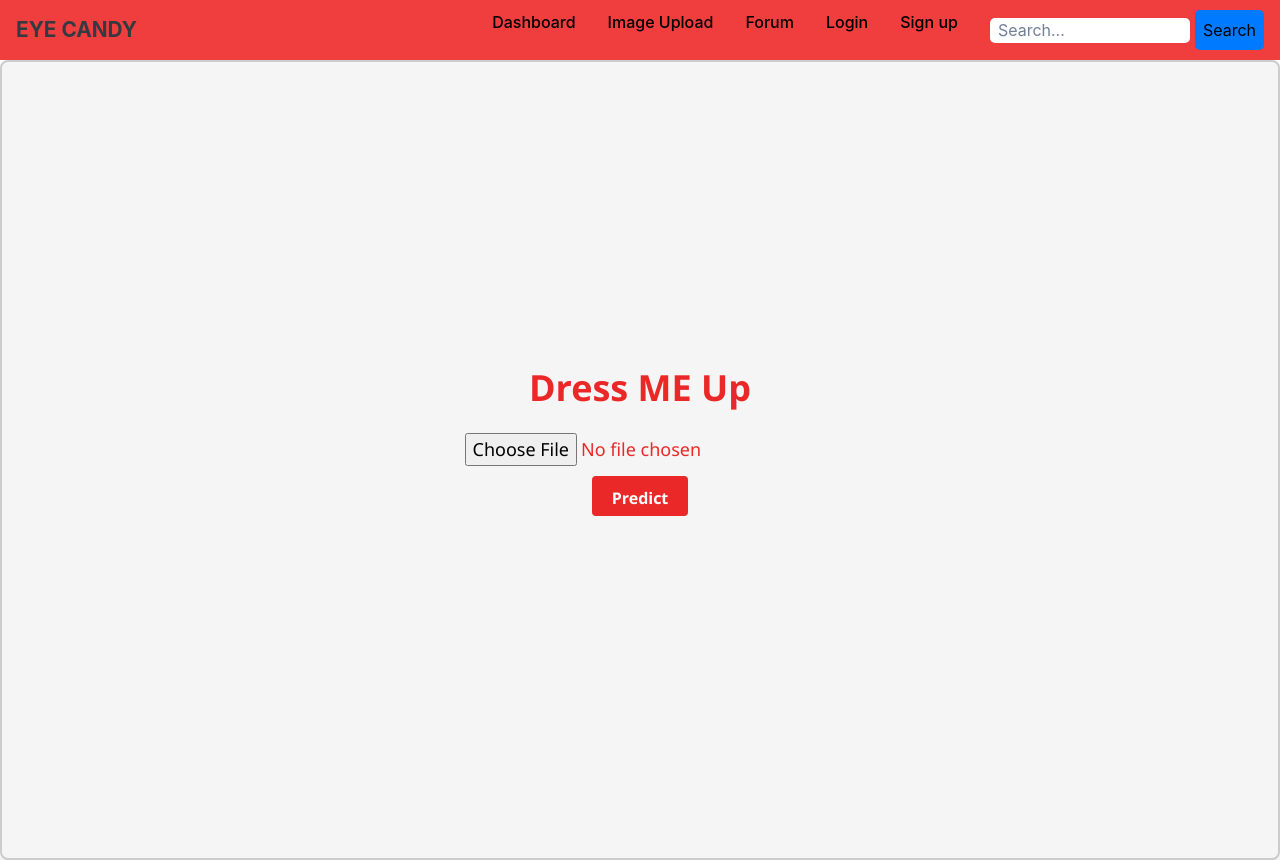
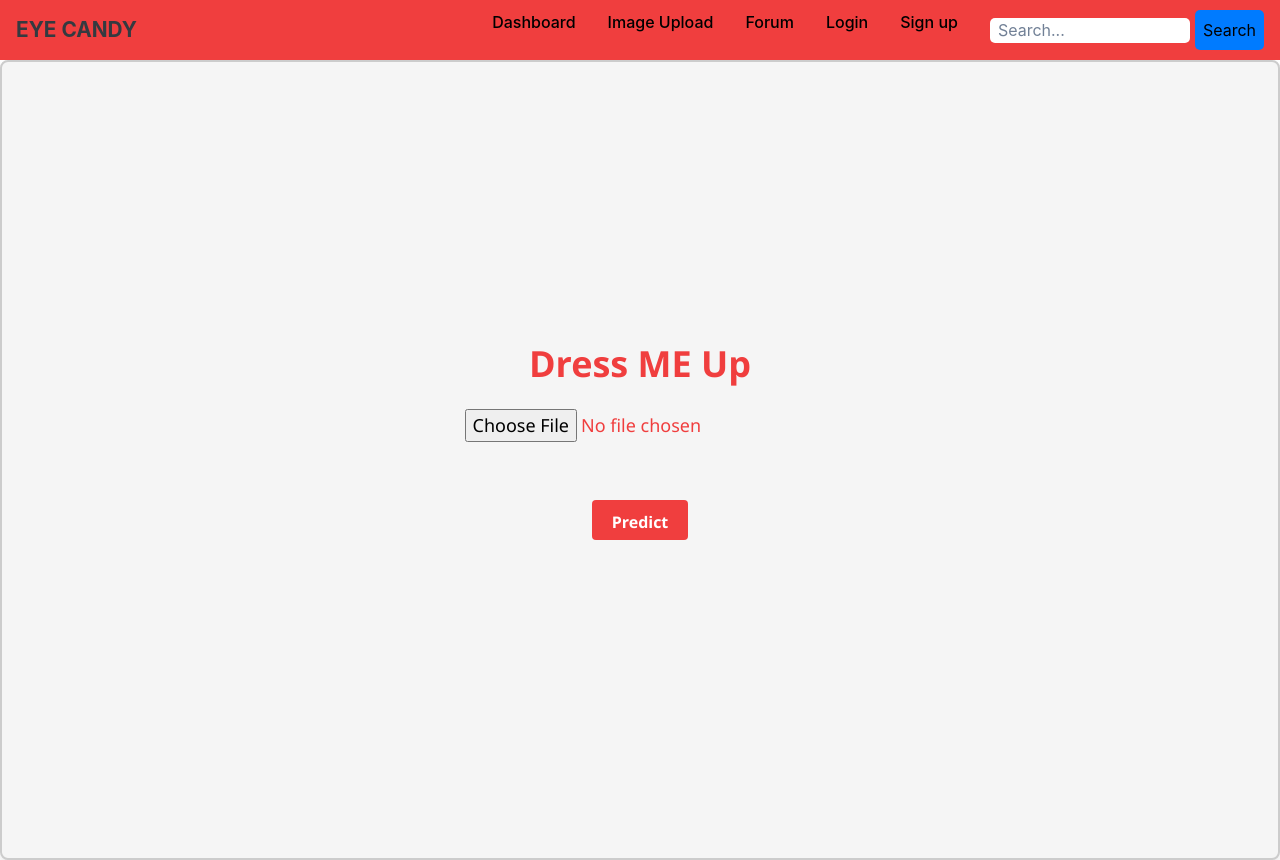
Before and after one commit to 490-Team-MAAKDE/490-Project, a React (Create React App) app in the folder Eye Candy Project/Code Design/Front-End/eye-candy/: page /imageupload in a window 1280 px wide. Built offline with nearby package versions, Linux system fonts and the light colour scheme.

Commit message:
pushing style changes to image upload plus cors-anywhere

```diff
--- a/Eye Candy Project/Code Design/Front-End/eye-candy/package.json
+++ b/Eye Candy Project/Code Design/Front-End/eye-candy/package.json
@@ -10,6 +10,7 @@
     "@testing-library/react": "^13.4.0",
     "@testing-library/user-event": "^13.5.0",
     "axios": "^1.3.4",
+    "cors-anywhere": "^0.4.4",
     "framer-motion": "^10.10.0",
     "hamburger-react": "^2.5.0",
     "react": "^18.2.0",
--- a/Eye Candy Project/Code Design/Front-End/eye-candy/src/Pages/ImageUpload.css
+++ b/Eye Candy Project/Code Design/Front-End/eye-candy/src/Pages/ImageUpload.css
@@ -14,7 +14,7 @@
 }
 
 #title {
-  color: #eb2828;
+  color: #f03e3e;
   font-size: 36px;
   font-weight: bold;
   margin-bottom: 20px;
@@ -29,13 +29,13 @@
 }
 
 #file {
-  color: #eb2828;
+  color: #f03e3e;
   margin-bottom: 10px;
   font-size: 18px;
 }
 
 #imageSubmit {
-  background-color: #eb2828;
+  background-color: #f03e3e;
   color: #fff;
   padding: 10px 20px;
   border: none;
@@ -47,7 +47,8 @@
 }
 
 #imageSubmit:hover {
-  background-color: #d11f1f;
+  background-color: #f03e3e;
+  transform: scale(0.98);
 }
 
 #title2 {
--- a/Eye Candy Project/Code Design/Front-End/eye-candy/src/Pages/ImageUpload.js
+++ b/Eye Candy Project/Code Design/Front-End/eye-candy/src/Pages/ImageUpload.js
@@ -39,12 +39,14 @@ const ImageUpload = () => {
   };
 
 
-  // We will soon be fetching color rec outputs into this same page
+  // Color rec outputs will come out here as well.
   return (
     <div className="imageUpload">
       <h1 id="title">Dress ME Up</h1>
       <form id="form-input" onSubmit={handleSubmit}>
         <input type="file" name="file" id="file" required />
+        <br></br>
+        <br></br>
         <button id="imageSubmit" type="submit">Predict</button>
       </form>
       <h2 id="title2">{prediction}</h2>
```
